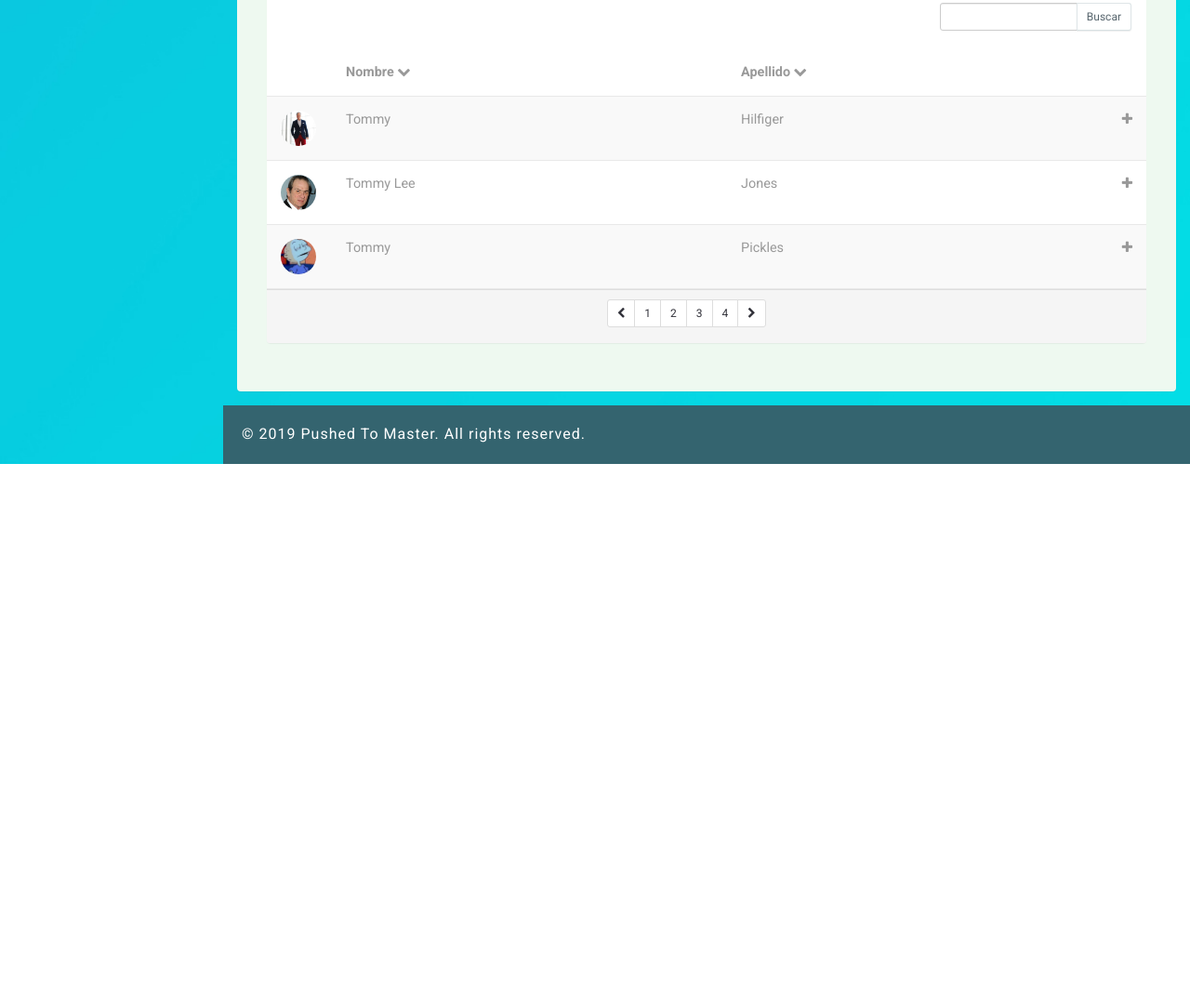
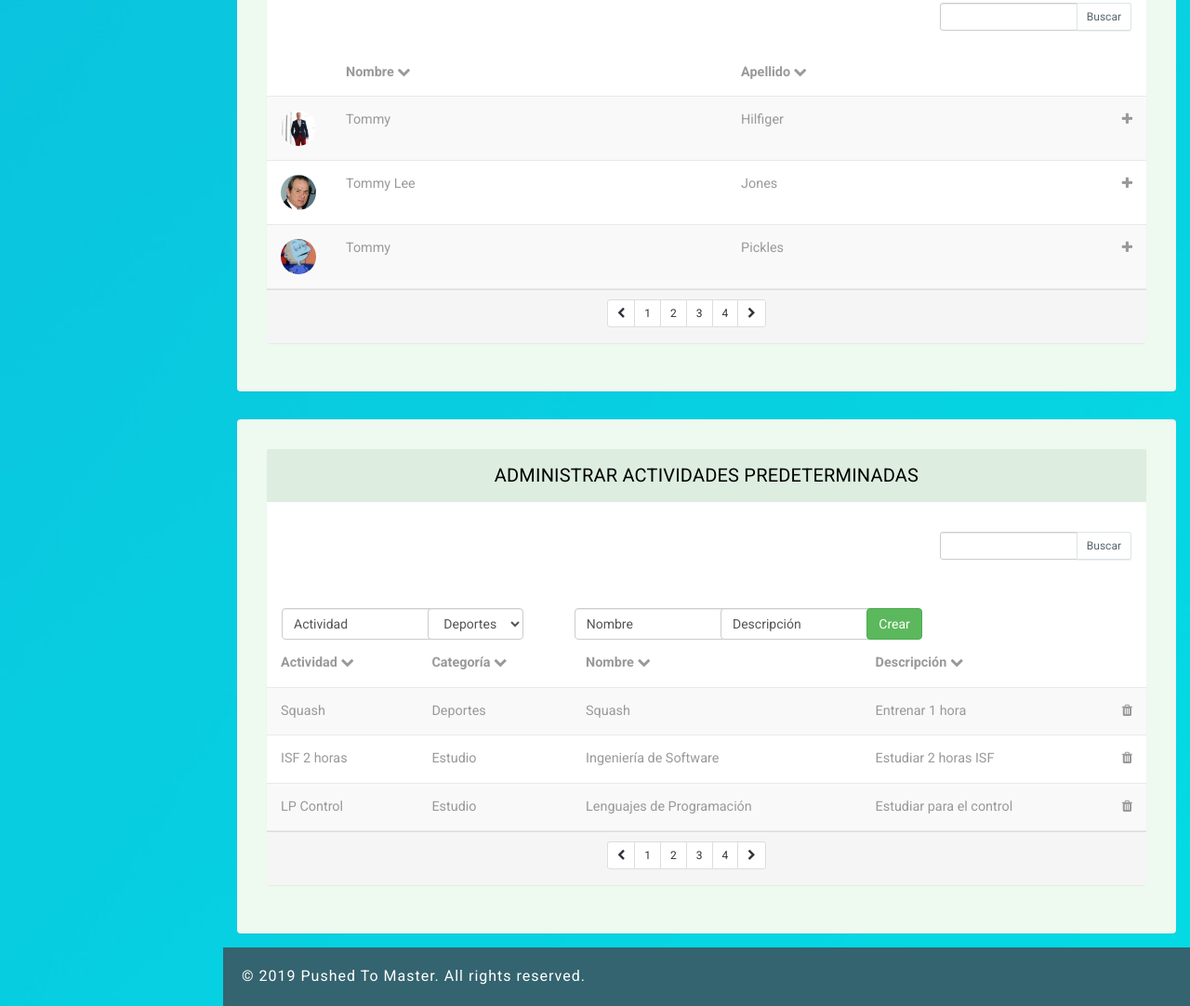
Before and after one commit to DCC-CC4401/2019-2-Pushed-to-Master-T2, a plain HTML site: page tablita.html in a window 1280 px wide. Shown: the part 1967-3049 px from the top of the page at 93% size. Before the commit the page ends 2466 px from the top, so only its background shows below. Drawn offline with Linux system fonts and the light colour scheme.

Commit message:
Administrar actividades

```diff
--- a/tablita.html
+++ b/tablita.html
@@ -592,6 +592,105 @@ License URL: http://creativecommons.org/licenses/by/3.0/
         </div>
     </section>
 
+
+    <section class="wrapper" style="margin-top:0;">
+        <div class="table-agile-info">
+          <div class="panel panel-default">
+            <div class="panel-heading">
+              Administrar actividades predeterminadas
+            </div>
+            <div class="row w3-res-tb">
+              <div class="col-sm-9">
+              </div>
+              <div class="col-sm-3">
+                <div class="input-group">
+                  <input type="text" class="input-sm form-control" placeholder="Search">
+                  <span class="input-group-btn">
+                    <button class="btn btn-sm btn-default" type="button">Buscar</button>
+                  </span>
+                </div>
+              </div>
+            </div>
+            <div class="row w3-res-tb">
+              <form class="form-inline" role="form">
+                            <div class="col-md-2 form-group">
+                                <input type="text" placeholder=".col-md-2" class="form-control" value="Actividad">
+                            </div>
+                            <div class="col-md-2 form-group">
+                                <select class="form-control m-bot15" placeholder=".col-md-2" value="Categoría">
+                                    <option>Deportes</option>
+                                    <option>Option 2</option>
+                                    <option>Option 3</option>
+                                </select>
+                            </div>
+                            <div class="col-md-2 form-group">
+                                <input type="text" placeholder=".col-md-2" class="form-control" value="Nombre">
+                            </div>
+                            <div class="col-md-2 form-group">
+                                <input type="text" placeholder=".col-md-2" class="form-control" value="Descripción">
+                            </div>
+                            <div class="col-md-2 form-group">
+                                <button type="submit" class="btn btn-success" placeholder=".col-md-2">Crear</button>
+                            </div>
+
+                </form>
+            </div>
+            <div class="table-responsive">
+              <table class="table table-striped b-t b-light">
+                <thead>
+                  <tr>
+                    <th>Actividad <i class="fa fa-chevron-down" aria-hidden="true"></i></th>
+                    <th>Categoría <i class="fa fa-chevron-down" aria-hidden="true"></i></th>
+                    <th>Nombre <i class="fa fa-chevron-down" aria-hidden="true"></i></th>
+                    <th>Descripción <i class="fa fa-chevron-down" aria-hidden="true"></i></th>
+                    <th style="width:30px;"></th>
+                  </tr>
+                </thead>
+                <tbody>
+                  <tr>
+                    <td>Squash</td>
+                    <td>Deportes</td>
+                    <td>Squash</td>
+                    <td>Entrenar 1 hora</td>
+                    <td><i class="fa fa-trash" aria-hidden="true"></i></td>
+                  </tr>
+                  <tr>
+                    <td>ISF 2 horas</td>
+                    <td>Estudio</td>
+                    <td>Ingeniería de Software</td>
+                    <td>Estudiar 2 horas ISF</td>
+                    <td><i class="fa fa-trash" aria-hidden="true"></i></td>
+                  </tr>
+                  <tr>
+                    <td>LP Control</td>
+                    <td>Estudio</td>
+                    <td>Lenguajes de Programación</td>
+                    <td>Estudiar para el control</td>
+                    <td><i class="fa fa-trash" aria-hidden="true"></i></td>
+                  </tr>
+                </tbody>
+              </table>
+            </div>
+            <footer class="panel-footer">
+              <div class="row">
+
+
+                <div class="col-sm-7 text-right text-center-xs">
+                  <ul class="pagination pagination-sm m-t-none m-b-none">
+                    <li><a href=""><i class="fa fa-chevron-left"></i></a></li>
+                    <li><a href="">1</a></li>
+                    <li><a href="">2</a></li>
+                    <li><a href="">3</a></li>
+                    <li><a href="">4</a></li>
+                    <li><a href=""><i class="fa fa-chevron-right"></i></a></li>
+                  </ul>
+                </div>
+              </div>
+            </footer>
+          </div>
+        </div>
+    </section>
+
  <!-- footer -->
           <div class="footer">
             <div class="wthree-copyright">
```
